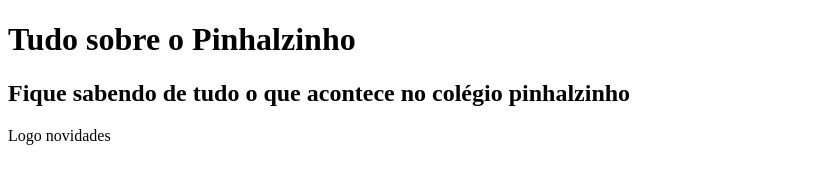
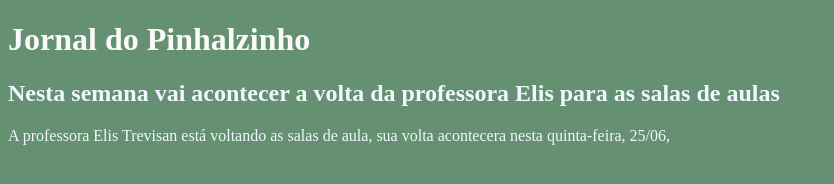
Before and after one commit to alyssonsimoesoliveira-eng/jornal-da-escola, a plain HTML site: page index.html in a window 1280 px wide. Shown: the whole page, without its empty margins (0-834 px from the left). Drawn offline with Linux system fonts and the light colour scheme.

Commit message:
Add files via upload

```diff
--- a/index.html
+++ b/index.html
@@ -4,13 +4,13 @@
     <meta charset="UTF-8">
     <meta name="viewport" content="width=device-width, initial-scale=1.0">
     <title>Jornal da Escola</title>
+    <link rel="stylesheet" href="style.css">
 </head>
-
 <body>
 
-<h1>Tudo sobre o Pinhalzinho</h1>
-<h2>Fique sabendo de tudo o que acontece no colégio pinhalzinho</h2>
-<p>Logo novidades </p>
+<h1 class="titulo-principal">Jornal do Pinhalzinho</h1>
+<h2 class="titulo-secundario">Nesta semana vai acontecer a volta da professora Elis para as salas de aulas</h2>
+<p class="texto">A professora Elis Trevisan está voltando as salas de aula, sua volta acontecera nesta quinta-feira, 25/06, </p>
 
 
 
--- a/style.css
+++ b/style.css
@@ -0,0 +1,17 @@
+body{
+background-color: rgba(6, 75, 27, 0.616);
+
+}
+
+.titulo-principal{
+color: rgb(250, 250, 250);
+
+}
+
+.titulo-secundario{
+    color: aliceblue;
+}
+
+.texto{
+    color: aliceblue;
+}
```
